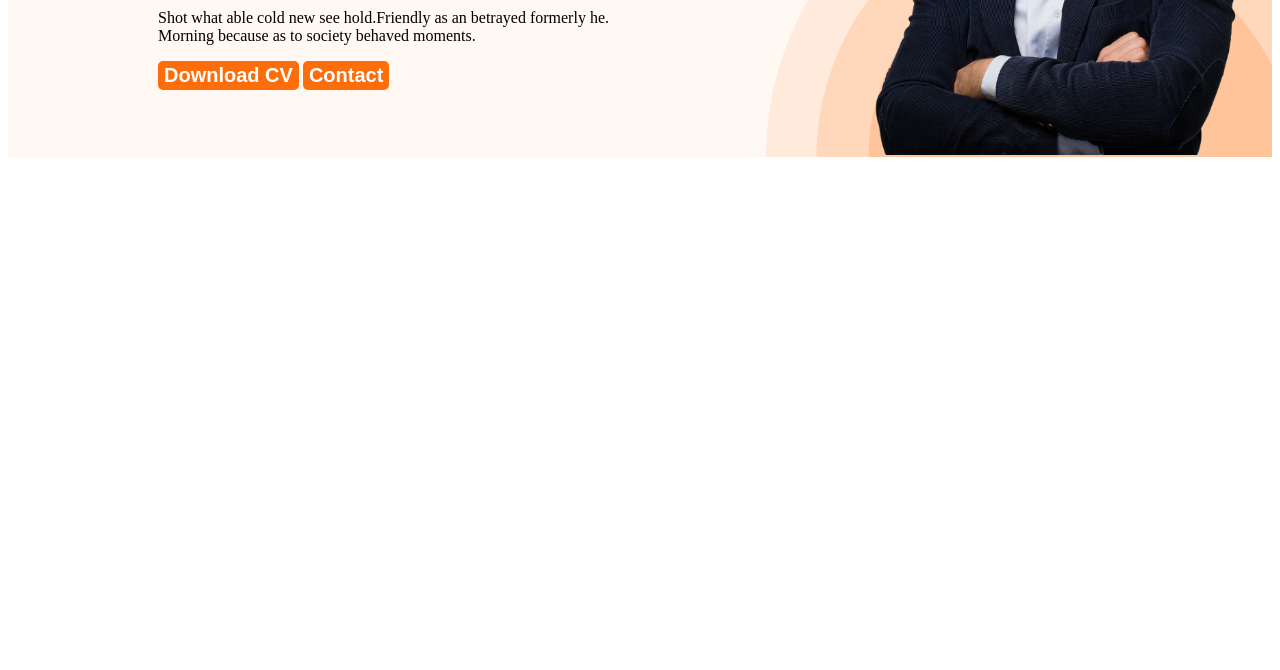
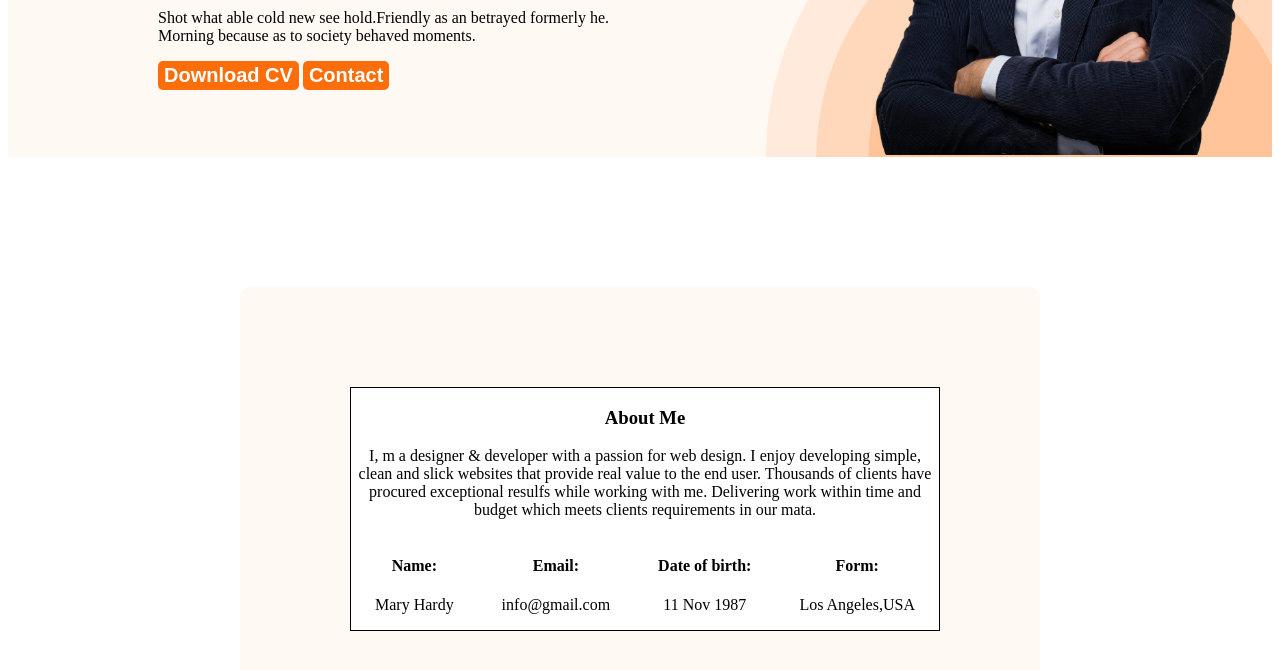
Before and after one commit to Renco88/web-Dev-1-developer-porttfolio, a plain HTML site: page index.html in a window 1280 px wide. Shown: the part 402-1072 px from the top of the page. Before the commit the page ends 800 px from the top, so only its background shows below. Drawn offline with Linux system fonts and the light colour scheme.

Commit message:
about section done

```diff
--- a/index.html
+++ b/index.html
@@ -29,6 +29,32 @@
          </div>
     </header>
     <main>
+        <!-- About Section -->
+        <section class="about">
+            <div class="about-content-continer">
+                <h3 class="section-title">About Me</h3>
+            <p class="section-discription">I, m a designer & developer with a passion for web design. I enjoy developing simple, clean and slick websites that provide real value to the end user. Thousands of clients have procured exceptional resulfs while working with me. Delivering work within time and budget which meets clients requirements in our mata.</p>
+            <div class="about-info-containar">
+                <div class="about-info">
+                    <h4 class="info-title">Name:</h4>
+                    <p class="info-description"> Mary Hardy </p>
+                </div>
+                <div class="about-info">
+                    <h4 class="info-title">Email:</h4>
+                    <p class="info-description"> info@gmail.com</p>
+                </div>
+                <div class="about-info">
+                    <h4  class="info-title">Date of birth:</h4>
+                    <p class="info-description"> 11 Nov 1987 </p>
+                </div>
+                <div class="about-info">
+                    <h4  class="info-title">Form:</h4>
+                    <p class="info-description"> Los Angeles,USA</p>
+                </div>
+
+            </div>
+            </div>
+        </section>
 
     </main>
     <footer>
--- a/style/style.css
+++ b/style/style.css
@@ -1,18 +1,20 @@
 .header {
     background-image: url("../images/header_bg.png");
     background-repeat: no-repeat;
-    background-position:bottom right;
+    background-position: bottom right;
     height: 551px;
     background-size: 40%;
 
 }
-.secondary-bg{
-   background-color:  #FFF8F3;
+
+.secondary-bg {
+    background-color: #FFF8F3;
 }
+
 .btm-primary {
     border-radius: 5px;
     background: #FD6E0A;
-    color:white;
+    color: white;
     border: none;
     font-size: 20px;
     font-weight: 700;
@@ -52,32 +54,71 @@ nav li a {
 }
 
 /* banner style */
-.banner{
-    padding:30px 30px 0px 150px;
-     display: flex;
-     align-items: center;
-     justify-content: space-between;
-     position: bottom ;
+.banner {
+    padding: 30px 30px 0px 150px;
+    display: flex;
+    align-items: center;
+    justify-content: space-between;
+    position: bottom;
 }
-.banner-content{
+
+.banner-content {
     max-width: 800px;
 
 }
-.banner-greeting{
+
+.banner-greeting {
     font-size: 25px;
     font-weight: 600;
 
 }
-.banner-title{
+
+.banner-title {
     font-weight: bold;
     font-size: 45px;
 }
 
 
-.banner-profile-pic{
+.banner-profile-pic {
     width: 400px;
-    position:relative;
+    position: relative;
     bottom: 38px;
+}
 
+/* main section */
+main section {
+    margin-top: 130px;
+}
+
+main {
+    max-width: 800px;
+    margin: 0 auto;
+}
+
+/* About section styles */
+
+.about {
+    border-radius: 10px;
+    background: rgb(255, 248, 243);
+    padding: 100px;
+    /* margin: 100px ; */
 
 }
+
+.about-content-continer {
+    box-sizing: border-box;
+    border: 1px solid rgb(0, 0, 0);
+    background: rgb(255, 255, 255);
+    text-align: center;
+    margin-left: 10px;
+}
+
+.about-info-containar {
+    display: flex;
+    justify-content: space-around;
+
+}
+
+.about-info {
+    text-align: center;
+}
```
